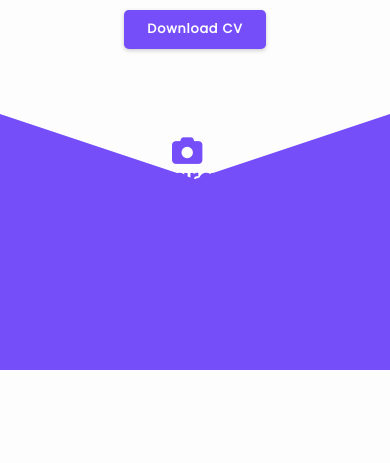
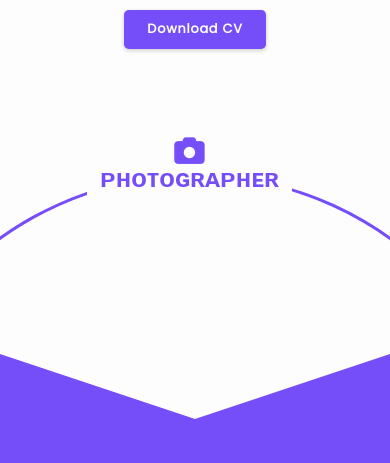
Before and after one commit to MILYDEV/Portfolio-2, a plain HTML site: page index.html in a window 390 px wide. Shown: the part 381-844 px from the top of the page. Drawn offline with nearby package versions, Linux system fonts and the light colour scheme.

Commit message:
Add files via upload

```diff
--- a/index.html
+++ b/index.html
@@ -55,7 +55,7 @@
 
                     <div class="profession" style="--i:0">
                         <i class="fa-solid fa-code"></i>
-                        <h3>Web Developer</h3>
+                        <h3>WEB DEVELOPER</h3>
                     </div>
 
                     <div class="profession" style="--i:1">
@@ -70,7 +70,7 @@
 
                     <div class="profession" style="--i:3">
                         <i class="fa-regular fa-camera"></i>
-                        <h3>Photographer</h3>
+                        <h3>ᴘʜᴏᴛᴏɢʀᴀᴘʜᴇʀ</h3>
                     </div>
 
                     <div class="circle"></div>
--- a/style.css
+++ b/style.css
@@ -806,7 +806,7 @@ span {
 
     .home .profession-container .overlay {
         position: fixed;
-        top: 70rem;
+        top: 100rem;
         left: 50%;
         right: 0;
         transform: rotate(90deg) translate(-50%, 50%) scaleY(3);
```
